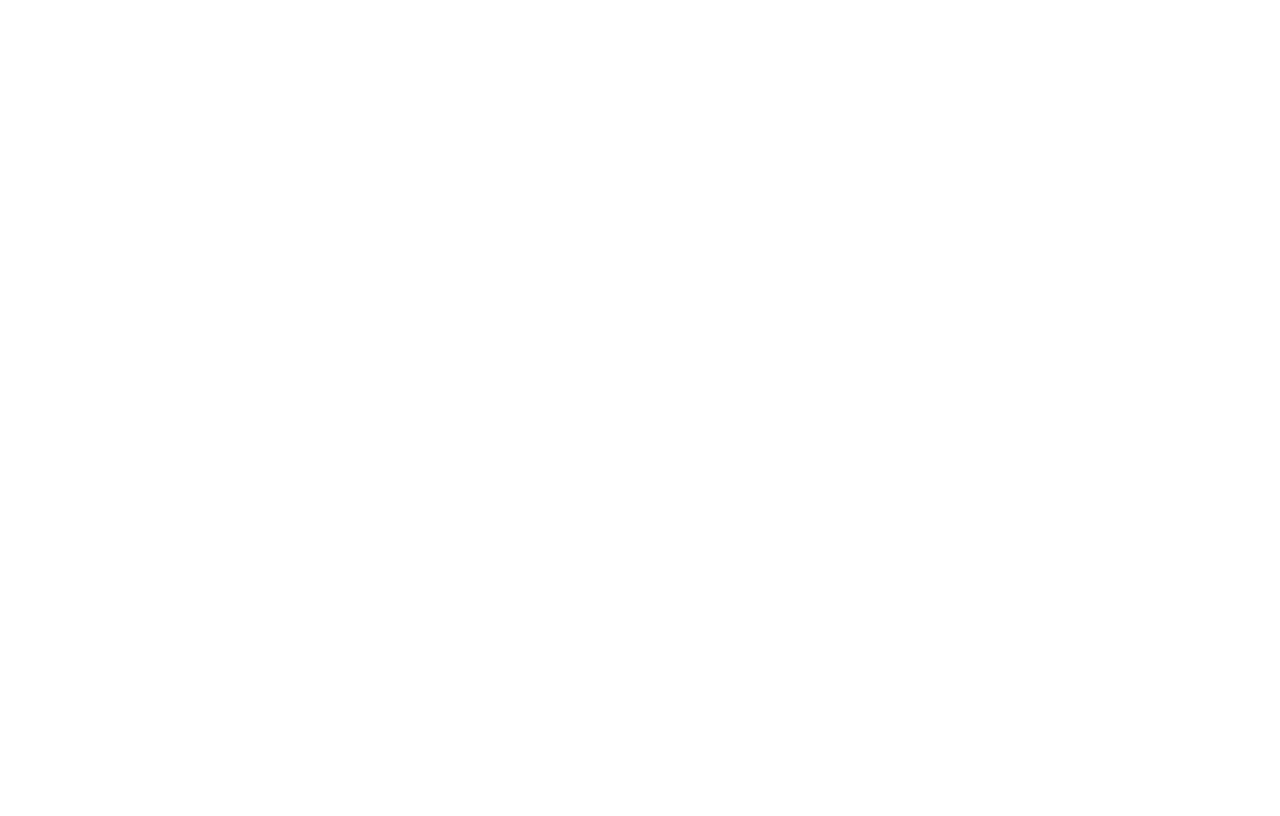
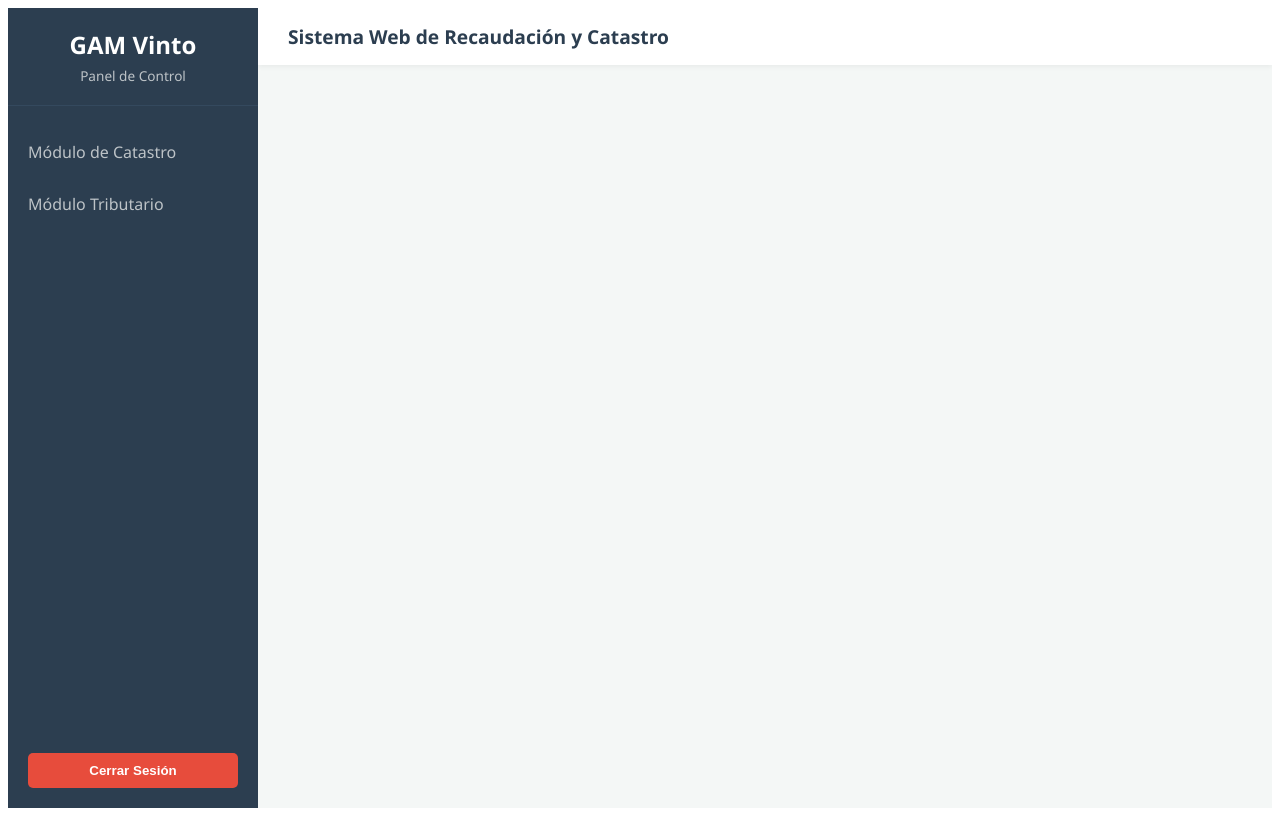
Before and after one commit to rodrigo0308/sistema-catastro-vinto, an Angular app in the folder frontend/: page /dashboard in a window 1280 px wide. Before the commit this address led to /. Built offline with nearby package versions, Linux system fonts and the light colour scheme.

Commit message:
feat: sprint 3 - estructura dashboard PWA y actualizacion de documento

```diff
--- /dev/null
+++ b/frontend/src/app/layout/dashboard/dashboard.component.css
@@ -0,0 +1,63 @@
+.dashboard-container {
+    display: flex;
+    height: 100vh;
+    background-color: #f4f7f6;
+    font-family: 'Segoe UI', Tahoma, Geneva, Verdana, sans-serif;
+}
+
+/* Sidebar */
+.sidebar {
+    width: 250px;
+    background-color: #2c3e50;
+    color: white;
+    display: flex;
+    flex-direction: column;
+    transition: width 0.3s;
+}
+
+.sidebar-header {
+    padding: 20px;
+    text-align: center;
+    border-bottom: 1px solid #34495e;
+}
+
+.sidebar-header h3 { margin: 0; font-size: 1.5em; }
+.sidebar-header p { margin: 5px 0 0; font-size: 0.85em; color: #bdc3c7; }
+
+.sidebar-nav {
+    flex: 1;
+    padding: 20px 0;
+    display: flex;
+    flex-direction: column;
+}
+
+.nav-link {
+    padding: 15px 20px;
+    color: #bdc3c7;
+    text-decoration: none;
+    font-weight: 500;
+    transition: all 0.3s;
+}
+
+.nav-link:hover, .nav-link.active {
+    background-color: #34495e;
+    color: white;
+    border-left: 4px solid #3498db;
+}
+
+.sidebar-footer { padding: 20px; }
+.btn-logout {
+    width: 100%; padding: 10px; background-color: #e74c3c;
+    color: white; border: none; border-radius: 5px; cursor: pointer; font-weight: bold;
+}
+.btn-logout:hover { background-color: #c0392b; }
+
+/* Contenido Principal */
+.main-content { flex: 1; display: flex; flex-direction: column; overflow: hidden; }
+
+.topbar {
+    background: white; padding: 15px 30px; box-shadow: 0 2px 5px rgba(0,0,0,0.05);
+}
+.topbar h2 { margin: 0; color: #2c3e50; font-size: 1.2em; }
+
+.content-area { padding: 30px; flex: 1; overflow-y: auto; }
--- /dev/null
+++ b/frontend/src/app/layout/dashboard/dashboard.component.html
@@ -0,0 +1,36 @@
+<div class="dashboard-container">
+    <!-- Menú Lateral (Sidebar) -->
+    <aside class="sidebar">
+    <div class="sidebar-header">
+        <h3>GAM Vinto</h3>
+        <p>Panel de Control</p>
+    </div>
+
+    <nav class="sidebar-nav">
+        <a routerLink="/dashboard/catastro" routerLinkActive="active" class="nav-link">
+            Módulo de Catastro
+        </a>
+        <a routerLink="/dashboard/recaudacion" routerLinkActive="active" class="nav-link">
+            Módulo Tributario
+        </a>
+    </nav>
+
+    <div class="sidebar-footer">
+        <button (click)="cerrarSesion()" class="btn-logout">
+        Cerrar Sesión
+        </button>
+    </div>
+    </aside>
+
+    <!-- Contenido Principal -->
+    <main class="main-content">
+    <header class="topbar">
+        <h2>Sistema Web de Recaudación y Catastro</h2>
+    </header>
+
+    <div class="content-area">
+        <!-- Aquí cargarán las pantallas internas -->
+        <router-outlet></router-outlet>
+    </div>
+    </main>
+</div>
--- /dev/null
+++ b/frontend/src/app/layout/dashboard/dashboard.component.ts
@@ -0,0 +1,20 @@
+import { Component } from '@angular/core';
+import { CommonModule } from '@angular/common';
+import { RouterModule, Router } from '@angular/router';
+
+@Component({
+  selector: 'app-dashboard',
+  standalone: true,
+  imports: [CommonModule, RouterModule],
+  templateUrl: './dashboard.component.html',
+  styleUrl: './dashboard.component.css'
+})
+export class DashboardComponent {
+  constructor(private router: Router) {}
+
+  cerrarSesion() {
+    // Aquí luego borraremos el token JWT
+    alert('Cerrando sesión...');
+    this.router.navigate(['/login']);
+  }
+}
```
Also changed, not shown: frontend/src/app/app.routes.ts (+12 -2 lines), 1 other file (tests, documents, lock files or other folders).
